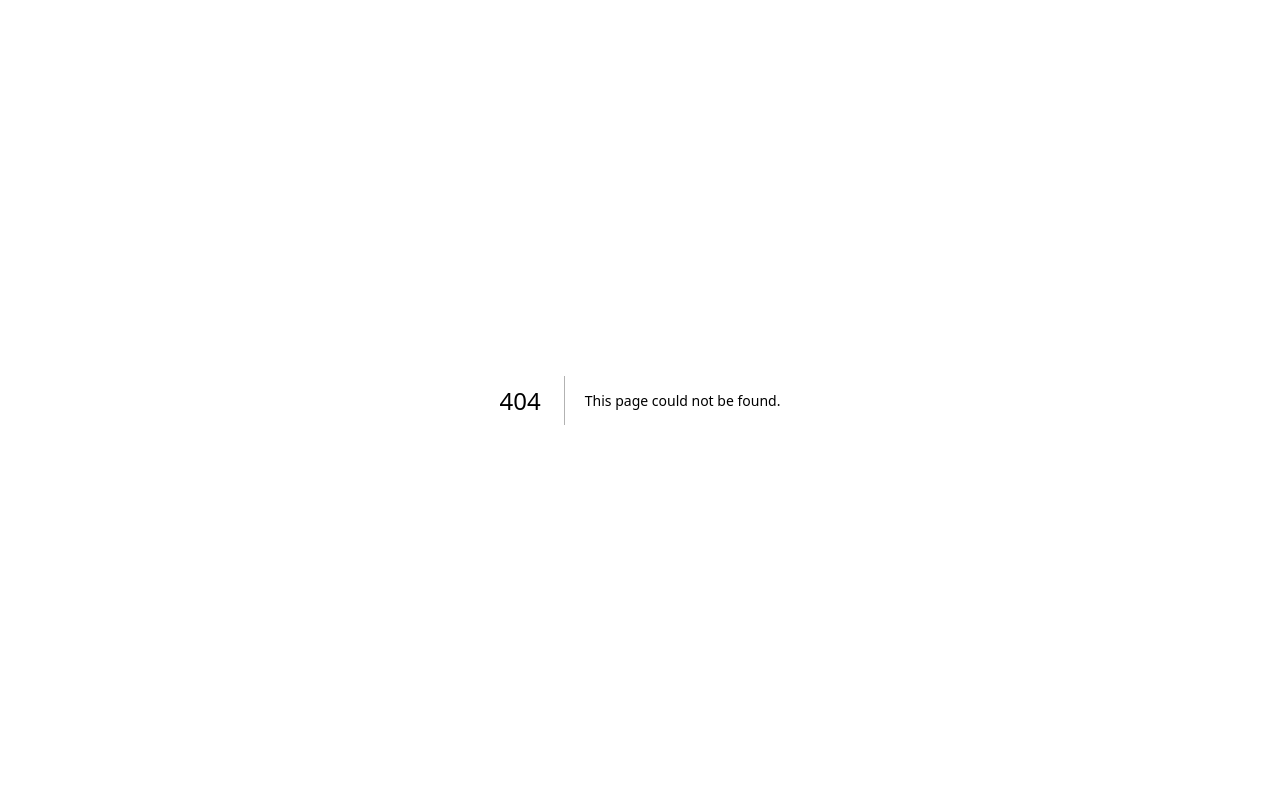
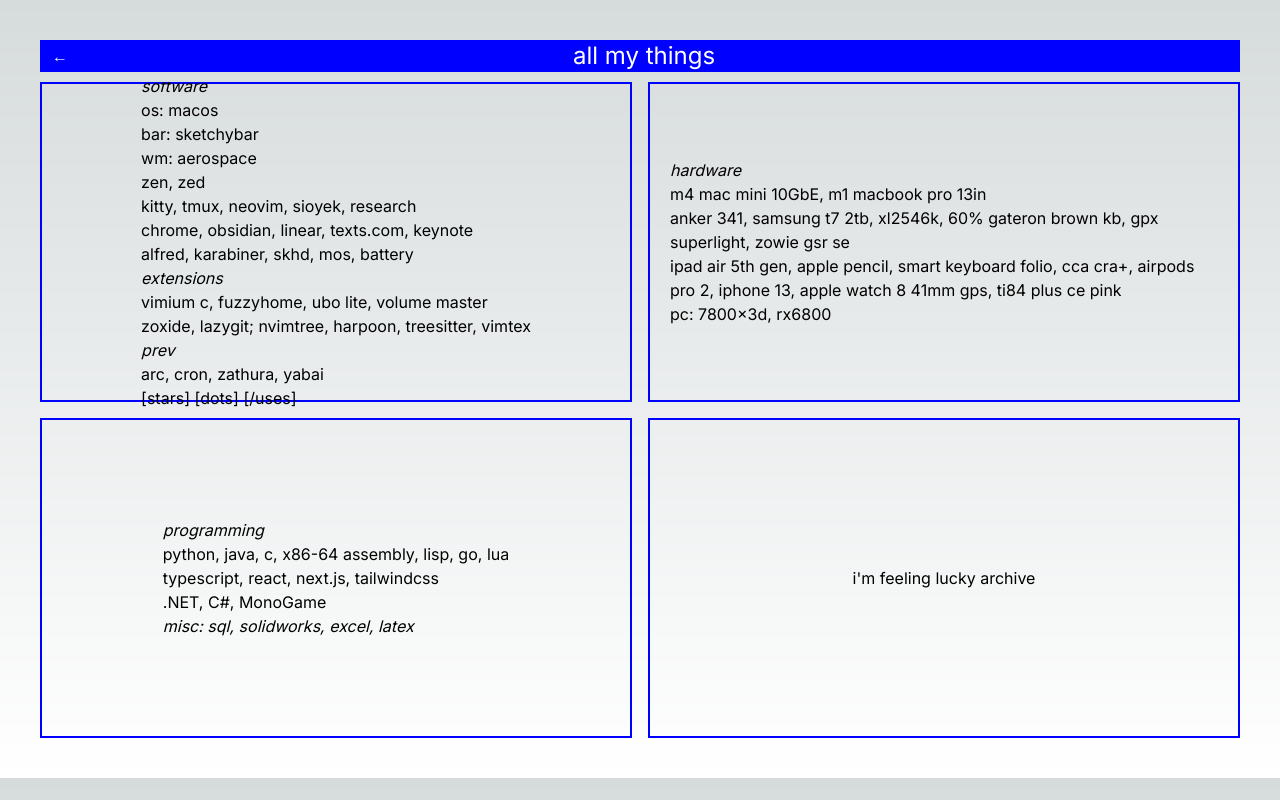
Before and after one commit to 5brian/catalogue, a Next.js app: page /uses in a window 1280 px wide. Before the commit this address had no page. Built offline with nearby package versions, Linux system fonts and the light colour scheme.

Commit message:
refactor uses

```diff
--- a/src/app/page.tsx
+++ b/src/app/page.tsx
@@ -14,7 +14,7 @@
         <Link href="https://5s55jrv5h.sites.cv/">work</Link>
       </Module>
       <Module>
-        <Link href="../stuff">stuff</Link>
+        <Link href="../uses">uses</Link>
       </Module>
       <Module>
         <Link href="../lucky" target="_blank">
--- a/src/app/stuff/archivepage/page.tsx
+++ b/src/app/uses/archivepage/page.tsx
@@ -10,7 +10,7 @@
       </Head>
       <div>
         <p>
-          <Link href="../stuff">[back]</Link>
+          <Link href="../uses">[back]</Link>
         </p>
         <p>
           <Link href="https://nskyc.com" target="_blank">
--- a/src/app/stuff/page.tsx
+++ b/src/app/uses/page.tsx
@@ -6,7 +6,7 @@
 import Module from "../../components/module";
 import Link from "next/link";
 
-export default function Stuff() {
+export default function Uses() {
   return (
     <Layout title="all my things" showBack={true}>
       <Module>
@@ -79,10 +79,13 @@
             arc, cron, zathura, yabai
             <br />
             <Link href="https://github.com/yoleuh?tab=stars" target="_blank">
-              [more stuff i like]{" "}
+              [stars]{" "}
             </Link>
             <Link href="https://github.com/yoleuh/dots" target="_blank">
-              [dots]
+              [dots]{" "}
+            </Link>
+            <Link href="https://uses.tech/" target="_blank">
+              [/uses]
             </Link>
           </p>
         </div>
@@ -138,7 +141,7 @@
       </Module>
 
       <Module>
-        <Link href="/stuff/archivepage">i&apos;m feeling lucky archive</Link>
+        <Link href="/uses/archivepage">i&apos;m feeling lucky archive</Link>
       </Module>
     </Layout>
   );
```
